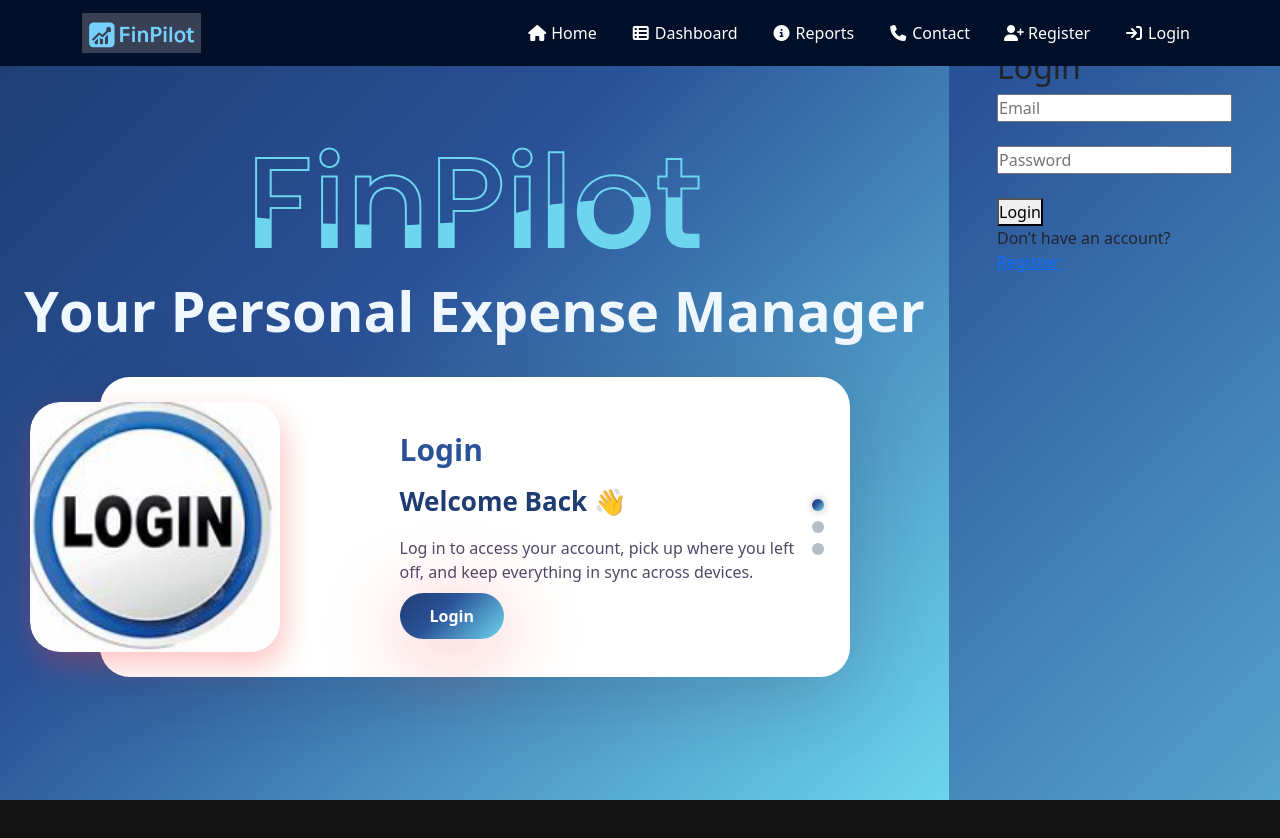
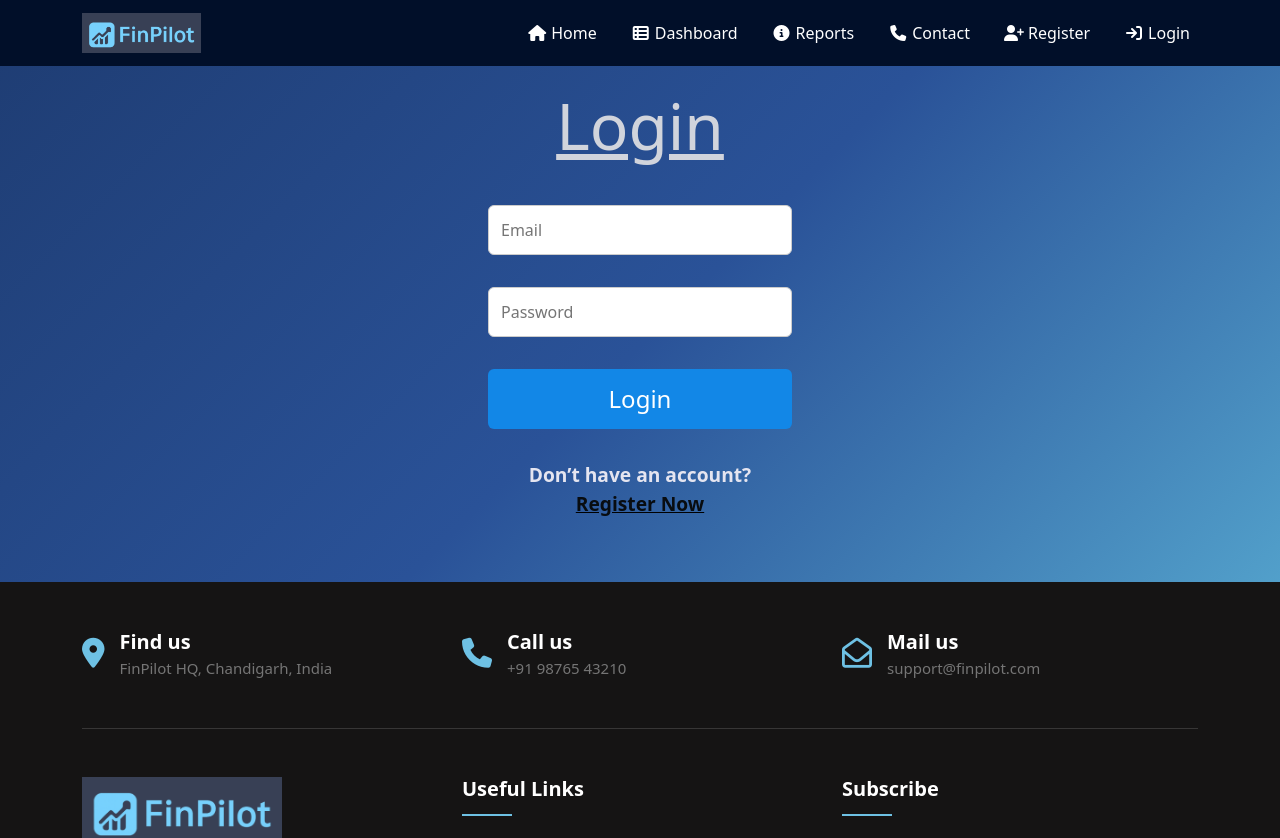
Before and after one commit to Diya-16204/FinPilot, a React (Vite) app in the folder frontend/: page /login in a window 1280 px wide. Shown: the top 838 px of the page. Built offline with nearby package versions, Linux system fonts and the light colour scheme.

Commit message:
Login and Sign Up page created

```diff
--- a/frontend/src/App.jsx
+++ b/frontend/src/App.jsx
@@ -1,11 +1,11 @@
-import { Routes, Route } from "react-router-dom";
+import { useState } from "react";
+import { Routes, Route, useNavigate } from "react-router-dom";
 
 // Global Components
 import Navbar from "./components/Navbar/navbar";
 import Footer from "./components/Header_Footer_Top/footer";
-
-// Landing Component
 import BlogSlider from "./components/BlogSlider/blogSlider";
+import ScrollToTop from "./components/ScrollToTop";
 
 // Auth Pages
 import Login from "./pages/Auth/login";
@@ -14,87 +14,89 @@
 // Dashboard Page
 import Dashboard from "./pages/Dashboard/dashboard";
 
-// Visualize Subpages
+// Other Pages...
 import VisualizePie from "./pages/Visualize/pie";
 import VisualizeBar from "./pages/Visualize/bar";
 import VisualizeTrends from "./pages/Visualize/trend";
-
-// Export Reports Subpages
 import ExportCSV from "./pages/ExportReports/csv";
 import ExportPDF from "./pages/ExportReports/pdf";
 import ExportExcel from "./pages/ExportReports/excel";
-
-// Expense Prediction Subpages
 import ExpenseForecast from "./pages/ExpensePrediction/forecast";
 import ExpenseMonthly from "./pages/ExpensePrediction/monthly";
 import ExpenseYearly from "./pages/ExpensePrediction/yearly";
-
-// Expense Management Subpages
 import ViewAll from "./pages/ViewExpenses/viewAll";
 import FilterView from "./pages/ViewExpenses/filterView";
 import SearchView from "./pages/ViewExpenses/searchView";
-
 import AddExpense from "./pages/ModifyExpenses/addExpense";
 import DeleteExpense from "./pages/ModifyExpenses/deleteExpense";
 import UpdateExpense from "./pages/ModifyExpenses/updateExpense";
-
-// // Reports Page (wrapper)
-// import Reports from "./pages/Reports/reports";
-
-// Contact Page
 import Contact from "./pages/Contacts/contacts";
 
-// ScrollToTop Component
-import ScrollToTop from "./components/ScrollToTop";
+function App() {
+  const [authType, setAuthType] = useState(null); // "login" or "register"
+  const navigate = useNavigate();
 
-function App() {
+  function handleAuth(type) {
+    setAuthType(type);
+    window.scrollTo({ top: 0, behavior: "smooth" });
+  }
+
+  // 👇 Guest Mode handler
+  function handleGuest() {
+    navigate("/dashboard");
+  }
+
   return (
     <>
-      <Navbar />
+      {/* Navbar with handlers */}
+      <Navbar
+        onLogin={() => handleAuth("login")}
+        onRegister={() => handleAuth("register")}
+        onGuest={handleGuest}
+      />
 
       <main className="page-content">
-        {/* ensures page always starts at top on route change */}
         <ScrollToTop />
 
+        {/* Always show BlogSlider on home */}
         <Routes>
-          {/* Landing */}
           <Route path="/" element={<BlogSlider />} />
 
-          {/* Auth */}
+          {/* Dashboard (separate page) */}
+          <Route path="/dashboard" element={<Dashboard />} />
+
+          {/* Auth Routes (separate pages if needed) */}
           <Route path="/login" element={<Login />} />
           <Route path="/register" element={<Register />} />
 
-          {/* Dashboard */}
-          <Route path="/dashboard" element={<Dashboard />} />
-
-          {/* Visualize Expenses */}
+          {/* Other Pages */}
           <Route path="/visualize-expenses/pie" element={<VisualizePie />} />
           <Route path="/visualize-expenses/bar" element={<VisualizeBar />} />
           <Route path="/visualize-expenses/trends" element={<VisualizeTrends />} />
-
-          {/* Export Reports */}
           <Route path="/export-reports/csv" element={<ExportCSV />} />
           <Route path="/export-reports/pdf" element={<ExportPDF />} />
           <Route path="/export-reports/excel" element={<ExportExcel />} />
-          <Route path="/reports" element={<ExportCSV />} />   {/* 👈 wrapper route */}
-
-          {/* Expense Prediction */}
+          <Route path="/reports" element={<ExportCSV />} />
           <Route path="/expense-prediction/forecast" element={<ExpenseForecast />} />
           <Route path="/expense-prediction/monthly" element={<ExpenseMonthly />} />
           <Route path="/expense-prediction/yearly" element={<ExpenseYearly />} />
-
-          {/* Expense Management */}
           <Route path="/view-expenses" element={<ViewAll />} />
           <Route path="/view-expenses/filter" element={<FilterView />} />
           <Route path="/view-expenses/search" element={<SearchView />} />
-
           <Route path="/modify-expenses/add" element={<AddExpense />} />
           <Route path="/modify-expenses/delete" element={<DeleteExpense />} />
           <Route path="/modify-expenses/update" element={<UpdateExpense />} />
-
-          {/* Contact */}
           <Route path="/contact" element={<Contact />} />
         </Routes>
+
+        {/* Inline Auth Section (footer ke upar) */}
+        {authType && (
+          <div className="auth-section">
+            {authType === "login" && <Login />}
+            {authType === "register" && <Register />}
+            <button onClick={() => setAuthType(null)}>Close</button>
+          </div>
+        )}
       </main>
 
       <Footer />
--- /dev/null
+++ b/frontend/src/pages/Auth/auth.css
@@ -0,0 +1,152 @@
+/* Full page layout */
+.auth-container {
+  display: flex;
+  min-height: 100vh;
+  font-family: Arial, sans-serif;
+}
+
+/* Right side form box */
+.auth-form {
+  flex: 1;
+  display: flex;
+  flex-direction: column;
+  justify-content: center;   /* vertical center */
+  align-items: center;       /* horizontal center */
+  padding: 3rem;
+  max-width: 400px;          /* fixed width for neat look */
+  margin: auto;
+  height: auto;
+  width: 50%;            /* center in available space */
+}
+
+
+/* Heading */
+.auth-form h2 {
+  font-size: 4rem;
+  margin-bottom: 1.5rem;
+  color: #d1d4dc;
+  text-align: center;
+  padding-top: 40px;
+  text-decoration: underline;
+}
+
+/* Input fields */
+.auth-form input {
+  width: 100%;
+  padding: 12px;
+  margin-bottom: 1rem;
+  border: 1px solid #ccc;
+  border-radius: 6px;
+  font-size: 1rem;
+}
+
+/* Buttons */
+.auth-form button {
+  width: 100%;
+  padding: 12px;
+  background-color: #1287e7;
+  color: white;
+  border: none;
+  border-radius: 6px;
+  font-size: 1rem;
+  cursor: pointer;
+  transition: background-color 0.3s ease;
+  font-weight: 500;
+  font-size: 1.5rem;
+}
+
+
+.auth-form button:hover {
+  background-color: #010e18;
+}
+
+/* Links */
+.auth-form p {
+  margin-top: 1rem;
+  text-align: center;
+  font-size: 1.2rem;
+  font-weight: bold;
+  color: #e5e5f0;
+}
+
+.auth-form p div{
+    text-decoration: underline black;
+
+}
+
+.auth-form a {
+  color: #080c10;
+  text-decoration: none;
+  font-weight: bold;
+    font-size: 1.2rem;
+}
+
+.auth-form a:hover {
+  text-decoration: underline;
+}
+
+
+
+.auth-section {
+  max-width: 600px;
+  margin: 2rem auto;
+  padding: 2rem;
+  background: #fff;
+  box-shadow: 0 0 10px rgba(0,0,0,0.1);
+  border-radius: 8px;
+  display: flex;
+  flex-direction: column; /* 👈 ensures vertical stacking */
+  gap: 1rem;
+}
+
+.auth-form {
+  display: flex;
+  flex-direction: column;
+  gap: 1rem;
+}
+
+
+
+.auth-section {
+  max-width: 600px;
+  margin: 2rem auto;
+  padding: 2rem;
+  background: #fff;
+  box-shadow: 0 0 10px rgba(0,0,0,0.1);
+  border-radius: 8px;
+  display: flex;
+  flex-direction: column;
+  gap: 1rem;
+}
+
+.auth-form {
+  display: flex;
+  flex-direction: column;
+  gap: 1rem;
+}
+
+
+.terms {
+  display: inline-flex;
+  align-items: center;
+  font-size: 0.9rem;
+}
+
+
+.terms-line {
+  display: flex;
+  align-items: center;      /* 👈 vertical alignment fix */
+  gap: 0.6rem;
+  color: #ccc;           /* 👈 spacing between checkbox and text */
+  margin-top: 1rem;
+  font-size: 1rem;
+  font-weight: 500;
+  line-height: 1;           /* 👈 ensures label doesn't stretch vertically */
+}
+
+.terms-line input[type="checkbox"] {
+  width: 18px;
+  height: 18px;
+  margin: 0;                /* 👈 removes default vertical offset */
+  vertical-align: middle;  /* 👈 aligns checkbox with label text */
+}
--- a/frontend/src/pages/Auth/login.jsx
+++ b/frontend/src/pages/Auth/login.jsx
@@ -1,5 +1,5 @@
-import AuthSlider from "../../components/BlogSlider/blogSlider";
 import { useNavigate, Link } from "react-router-dom";
+import "./auth.css";
 
 function Login() {
   const navigate = useNavigate();
@@ -11,25 +11,15 @@
   }
 
   return (
-    <div style={{ display: "flex", minHeight: "100vh" }}>
-      <AuthSlider />
-
-      <div style={{ flex: 1, padding: "3rem" }}>
-        <h2>Login</h2>
-
-        <form onSubmit={handleLogin}>
-          <input placeholder="Email" />
-          <br /><br />
-          <input type="password" placeholder="Password" />
-          <br /><br />
-          <button>Login</button>
-        </form>
-
-        <p>
-          Don’t have an account? <Link to="/register">Register</Link>
-        </p>
-      </div>
-    </div>
+    <form className="auth-form" onSubmit={handleLogin}>
+      <h2>Login</h2>
+      <input name="email" type="email" placeholder="Email" required />
+      <input name="password" type="password" placeholder="Password" required />
+      <button type="submit">Login</button>
+      <p>
+        Don’t have an account? <div><Link to="#" onClick={() => navigate("/")}>Register Now</Link></div>
+      </p>
+    </form>
   );
 }
 
--- a/frontend/src/pages/Auth/register.jsx
+++ b/frontend/src/pages/Auth/register.jsx
@@ -1,5 +1,5 @@
-import AuthSlider from "../../components/BlogSlider/blogSlider";
 import { useNavigate, Link } from "react-router-dom";
+import "./auth.css";
 
 function Register() {
   const navigate = useNavigate();
@@ -10,27 +10,23 @@
   }
 
   return (
-    <div style={{ display: "flex", minHeight: "100vh" }}>
-      <AuthSlider />
+    <form className="auth-form" onSubmit={handleRegister}>
+      <h2>Register</h2>
+      <input name="name" placeholder="Name" required />
+      <input name="email" type="email" placeholder="Email" required />
+      <input name="password" type="password" placeholder="Password" required />
+      <input name="confirmPassword" type="password" placeholder="Confirm Password" required />
+      <div className="terms-line">
+        <input type="checkbox" id="terms" required />
+        <label htmlFor="terms">Accept Terms & Conditions</label>
+      </div>
 
-      <div style={{ flex: 1, padding: "3rem" }}>
-        <h2>Register</h2>
 
-        <form onSubmit={handleRegister}>
-          <input placeholder="Name" />
-          <br /><br />
-          <input placeholder="Email" />
-          <br /><br />
-          <input type="password" placeholder="Password" />
-          <br /><br />
-          <button>Create Account</button>
-        </form>
-
-        <p>
-          Already have an account? <Link to="/">Login</Link>
-        </p>
-      </div>
-    </div>
+      <button type="submit">Create Account</button>
+      <p>
+        Already have an account? <div><Link to="#" onClick={() => navigate("/")}>Login</Link></div>
+      </p>
+    </form>
   );
 }
 
```
